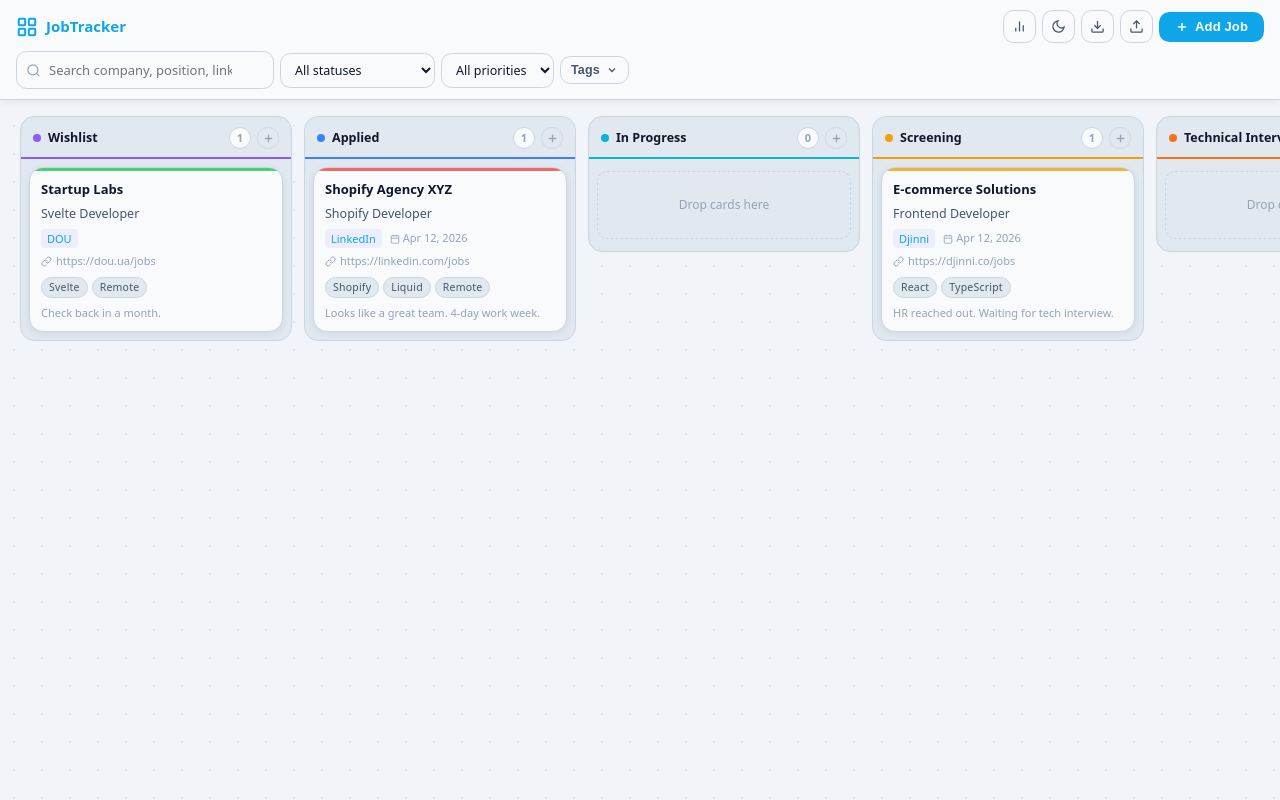
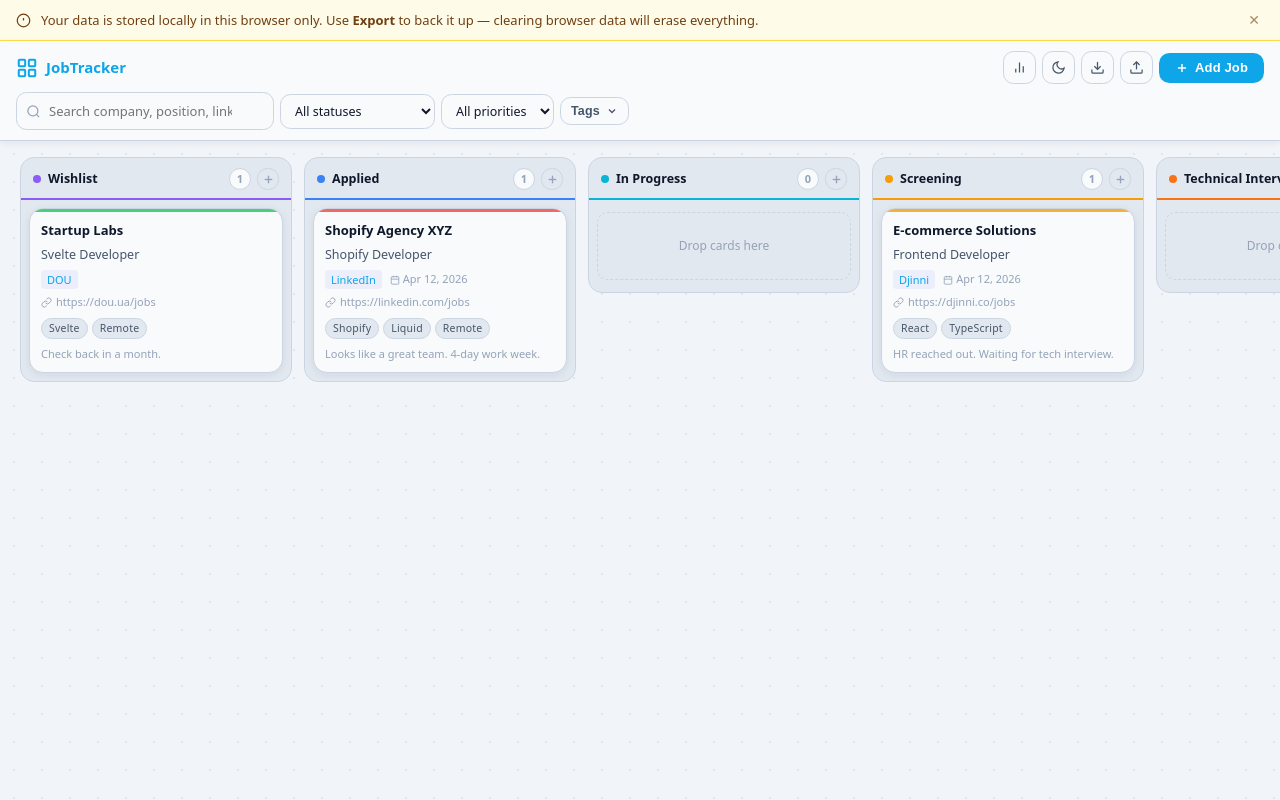
Before and after one commit to taras-polishchuk/job-tracker, a Svelte app: page / in a window 1280 px wide. Built offline with nearby package versions, Linux system fonts and the light colour scheme.

Commit message:
feat: add local data notice banner with dismiss functionality

```diff
--- a/src/App.svelte
+++ b/src/App.svelte
@@ -9,7 +9,24 @@
   $effect(() => {
     document.documentElement.setAttribute('data-theme', uiStore.darkMode ? 'dark' : 'light');
   });
+
+  let showBanner = $state(localStorage.getItem('localdata-notice-dismissed') !== '1');
+
+  function dismissBanner() {
+    localStorage.setItem('localdata-notice-dismissed', '1');
+    showBanner = false;
+  }
 </script>
+
+{#if showBanner}
+  <div class="local-banner">
+    <svg width="15" height="15" viewBox="0 0 24 24" fill="none" stroke="currentColor" stroke-width="2" style="flex-shrink:0">
+      <circle cx="12" cy="12" r="10"/><line x1="12" y1="8" x2="12" y2="12"/><line x1="12" y1="16" x2="12.01" y2="16"/>
+    </svg>
+    <span>Your data is stored locally in this browser only. Use <strong>Export</strong> to back it up — clearing browser data will erase everything.</span>
+    <button onclick={dismissBanner} aria-label="Dismiss">✕</button>
+  </div>
+{/if}
 
 <Header />
 {#if uiStore.showStats}
@@ -19,3 +36,34 @@
 {#if uiStore.modalOpen}
   <Modal />
 {/if}
+
+<style>
+  .local-banner {
+    display: flex;
+    align-items: center;
+    gap: 10px;
+    padding: 10px 16px;
+    background: #fefce8;
+    border-bottom: 1px solid #fde047;
+    color: #713f12;
+    font-size: 13px;
+    line-height: 1.4;
+  }
+  html[data-theme="dark"] .local-banner {
+    background: #1c1708;
+    border-bottom-color: #854d0e;
+    color: #fde68a;
+  }
+  .local-banner span { flex: 1; }
+  .local-banner button {
+    background: none;
+    border: none;
+    cursor: pointer;
+    color: inherit;
+    opacity: 0.6;
+    font-size: 14px;
+    padding: 2px 4px;
+    flex-shrink: 0;
+  }
+  .local-banner button:hover { opacity: 1; }
+</style>
```
